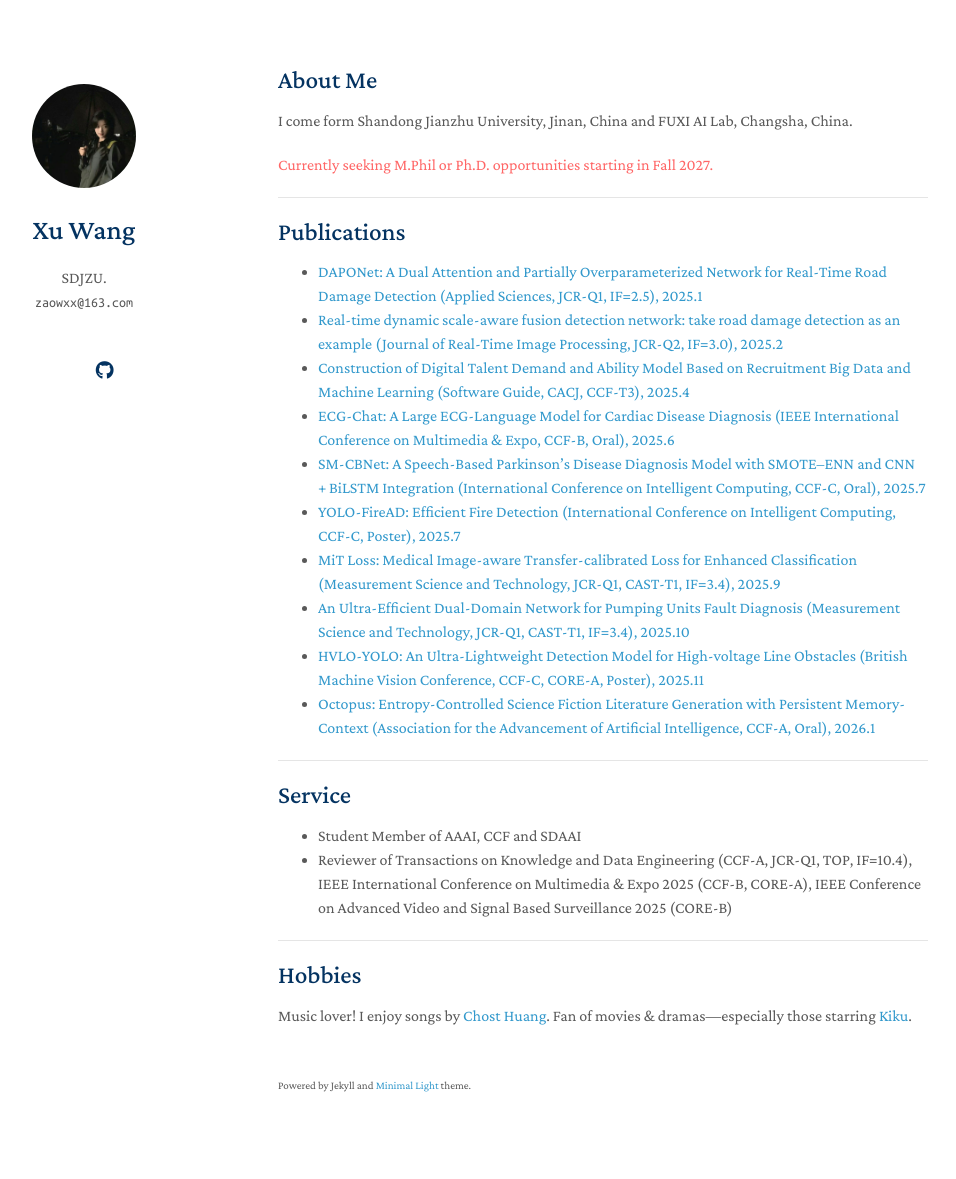
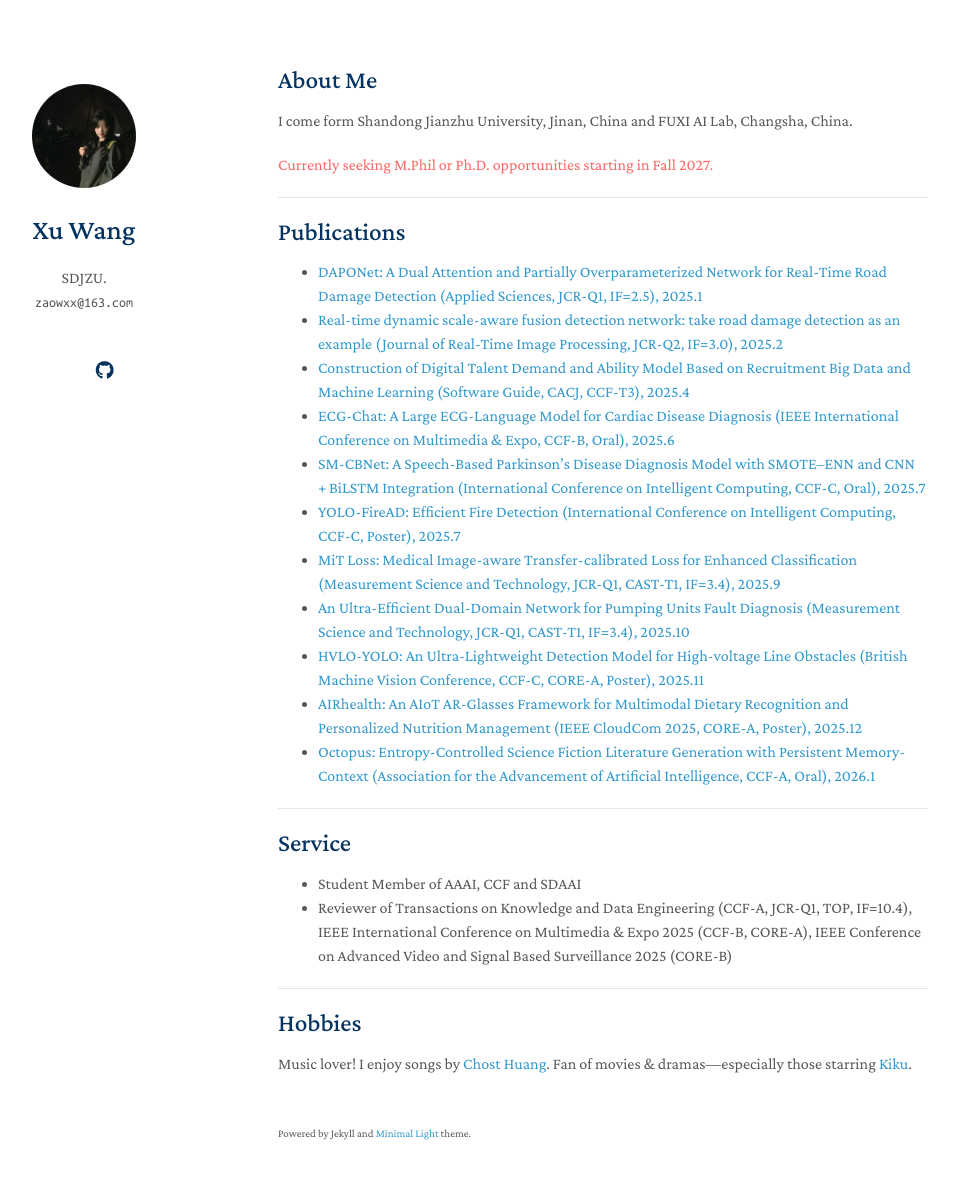
Before and after one commit to 17B331/17b331.github.io, a Jekyll site: the page built from index.md, in a window 1280 px wide and 1214 px high. Shown: the top 1179 px of the window, without its empty margins (192-1148 px from the left). Built offline with Jekyll 4.4.1, drawn with Linux system fonts in a browser that asks for light colours; a style sheet for code colours, icons or effects is not loaded; our own code applies the rules of GitHub Pages for plain Markdown files.

Commit message:
Update index.md

```diff
--- a/index.md
+++ b/index.md
@@ -21,6 +21,7 @@ I come form Shandong Jianzhu University, Jinan, China and FUXI AI Lab, Changsha,
 - [MiT Loss: Medical Image-aware Transfer-calibrated Loss for Enhanced Classification (Measurement Science and Technology, JCR-Q1, CAST-T1, IF=3.4), 2025.9](https://iopscience.iop.org/article/10.1088/1361-6501/ae08d8)
 - [An Ultra-Efficient Dual-Domain Network for Pumping Units Fault Diagnosis (Measurement Science and Technology, JCR-Q1, CAST-T1, IF=3.4), 2025.10](https://iopscience.iop.org/article/10.1088/1361-6501/ae08d8)
 - [HVLO-YOLO: An Ultra-Lightweight Detection Model for High-voltage Line Obstacles (British Machine Vision Conference, CCF-C, CORE-A, Poster), 2025.11](https://openreview.net/forum?id=2FnI6Pmx4J#discussion)
+- [AIRhealth: An AIoT AR-Glasses Framework for Multimodal Dietary Recognition and Personalized Nutrition Management (IEEE CloudCom 2025, CORE-A, Poster), 2025.12](https://openreview.net/forum?id=2FnI6Pmx4J#discussion)
 - [Octopus: Entropy-Controlled Science Fiction Literature Generation with Persistent Memory-Context (Association for the Advancement of Artificial Intelligence, CCF-A, Oral), 2026.1](https://openreview.net/forum?id=q7FTAFKUxj&referrer=%5BAuthor%20Console%5D(%2Fgroup%3Fid%3DAAAI.org%2F2026%2FInnovative_Applications_of_AI%2FAuthors%23your-submissions))
 
 
```
